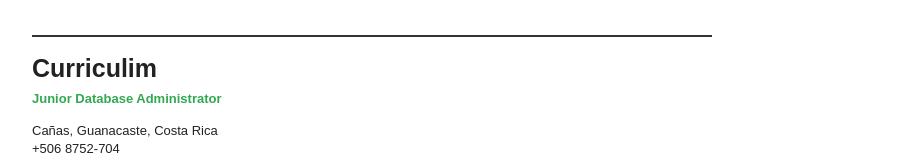
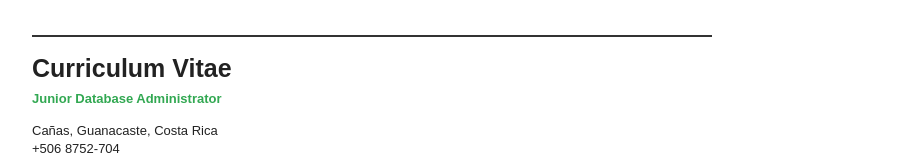
Before and after one commit to Yeiru07/CarpetaDeTest, a website: page src/index.html in a window 1280 px wide. Shown: the top 159 px of the page, without its empty margins (3-906 px from the left). Drawn offline with Linux system fonts and the light colour scheme.

Commit message:
Actualizar curriculum

```diff
--- a/src/index.html
+++ b/src/index.html
@@ -90,7 +90,7 @@
     <div class="top-line"></div>
 
     <!-- HEADER -->
-    <h1>Curriculim</h1>
+    <h1>Curriculum Vitae</h1>
 
     <div class="job-title">
         Junior Database Administrator
```
